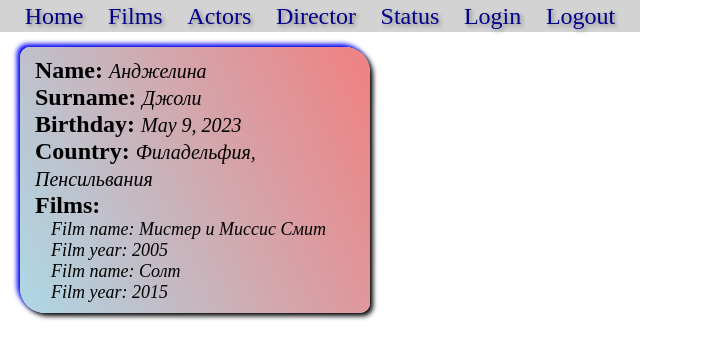
After one commit to AntiViruS90/SearchOnLine, a Django app: page /actor_info/1 in a window 1280 px wide. The commit adds this page. Shown: the top 359 px of the page, without its empty margins (0-703 px from the left). Run offline with Django 4.2, Linux system fonts and the light colour scheme; data comes from the database, SQL or seed files in the repository; both versions use the stored data as it was after the commit.

Commit message:
new HTML pages: actor_list and actor_detail

```diff
--- a/SearchBase/models.py
+++ b/SearchBase/models.py
@@ -25,6 +25,9 @@ class Actor(m.Model):
 
     def __str__(self):
         return f'{self.firstname} {self.lastname}'
+
+    def get_absolute_url(self):
+        return reverse('actor_info', args=[self.id])
 
 
 class Status(m.Model):
--- a/SearchBase/views.py
+++ b/SearchBase/views.py
@@ -60,3 +60,9 @@ get_absolute_url(self):
     что именно нужно конвертировать]) args=[self.id])
 
 """
+class ActorList(generic.ListView):
+    model = Actor
+
+
+class ActorDetailList(generic.DetailView):
+    model = Actor
--- a/SearchOnLine/urls.py
+++ b/SearchOnLine/urls.py
@@ -24,6 +24,8 @@ urlpatterns = [
     path('film/', views.FilmsList.as_view(), name='allfilms'),
     # path('info/<int:id>/<str:title>', views.info, name='info')
     path('info/<slug:pk>/<str:title>', views.FilmDetailList.as_view(), name='info'),
+    path('actor/', views.ActorList.as_view(), name='allactor'),
+    path('actor_info/<slug:pk>', views.ActorDetailList.as_view(), name='actor_info'),
     path('user/', include('django.contrib.auth.urls')),
 ]
 """
--- /dev/null
+++ b/templates/SearchBase/actor_detail.html
@@ -0,0 +1,17 @@
+{% extends 'index.html' %}
+
+{% block content %}
+    <div class="actor_detail film_detail">
+        <div><h2>Name: <span><i>{{ actor.firstname }}</i></span></h2></div>
+        <div><h2>Surname: <span><i>{{ actor.lastname }}</i></span></h2></div>
+        <div><h2>Birthday: <span><i>{{ actor.birth_date }}</i></span></h2></div>
+        <div><h2>Country: <span><i>{{ actor.country }}</i></span></h2></div>
+
+        <h2>Films:</h2>
+        {% for film in actor.film_set.get_queryset %}
+            <p>Film name: {{ film.title }}</p>
+            <p>Film year: {{ film.year }}</p>
+        {% endfor %}
+    </div>
+
+{% endblock content %}
--- a/templates/SearchBase/film_list.html
+++ b/templates/SearchBase/film_list.html
@@ -4,7 +4,7 @@
     <div class="list">
         <ul>{% for film in film_list %}
             <li>
-                <a href="{{ film.get_absolute_url }}"><strong>Название:</strong> {{ film.title }}</a>
+                <a href="{{ film.get_absolute_url }}"><strong>Название:</strong> {{ film.title }}</a>  {# {{ film.get_absolute_url }} #}
                 <p><strong>Жанр:</strong> {{ film.genre }}</p>
             </li>
         {% endfor %}
--- a/templates/index.html
+++ b/templates/index.html
@@ -15,7 +15,7 @@
             <div class="menu">
                 <a href="{% url 'home' %}">Home</a>
                 <a href="{% url 'allfilms' %}">Films</a>
-                <a href="">Actors</a>
+                <a href="{% url 'allactor' %}">Actors</a>
                 <a href="">Director</a>
                 <a href="">Status</a>
                 <a href="{% url 'login' %}">Login</a>
```
Also changed, not shown: templates/SearchBase/actor_list.html (added, +14 -0 lines), db.sqlite3.
